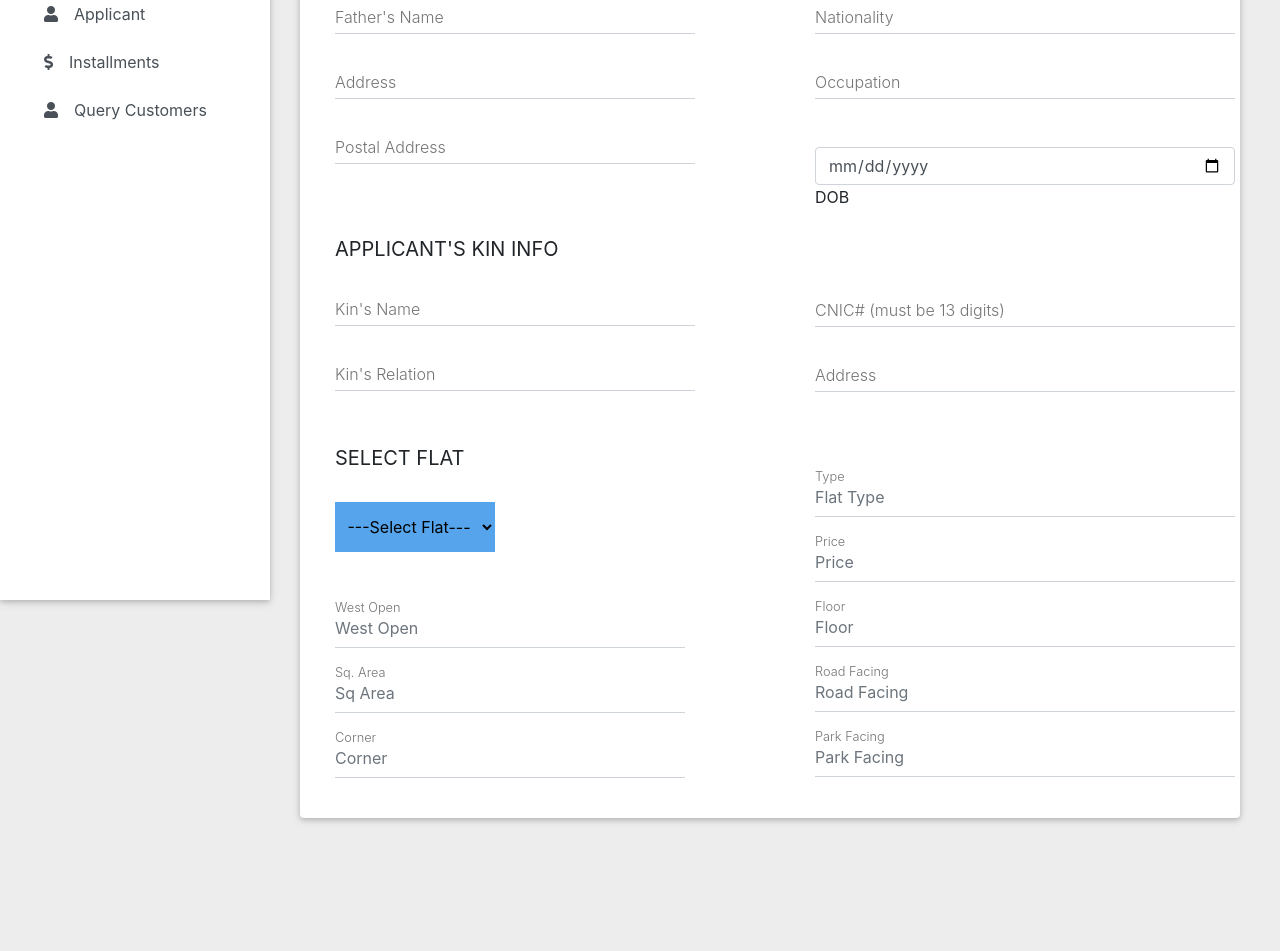
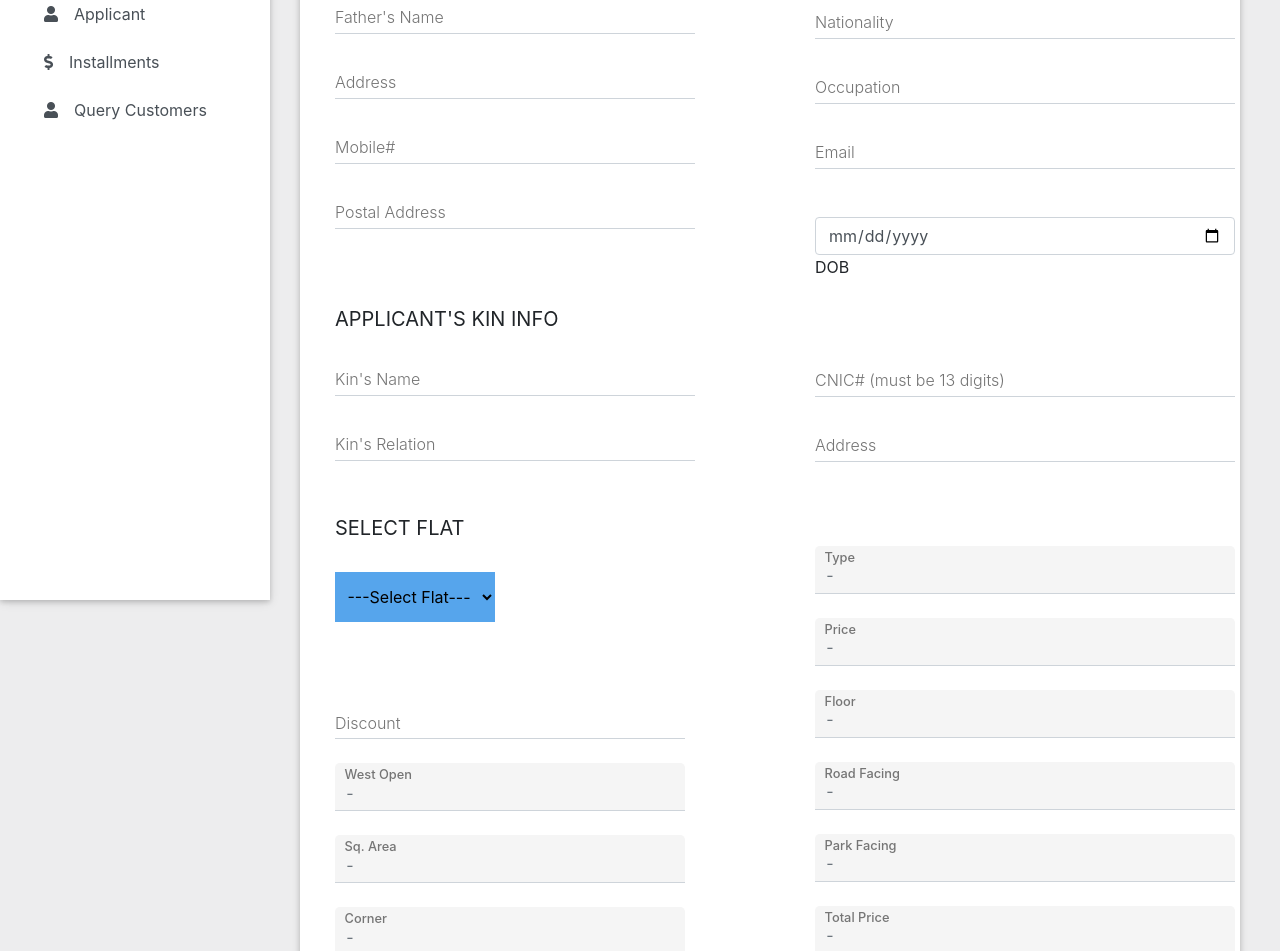
Before and after one commit to Hamzaaasif/Flats-Booking-system, a React (Create React App) app in the folder frontendreact/: page /postappli in a window 1280 px wide. Shown: the part 200-1151 px from the top of the page. Before the commit the page ends 1028 px from the top, so only its background shows below. Built offline with nearby package versions, Linux system fonts and the light colour scheme.

Commit message:
Applicant Form completed

```diff
--- a/frontendreact/src/Routers/homeRouters.js
+++ b/frontendreact/src/Routers/homeRouters.js
@@ -5,6 +5,7 @@ import flatsDetails from '../dashboard/flatsDetails'
 import Flats_form from '../forms/flatDetailsForm'
 import Applicant from '../dashboard/applicantDetails'
 import AddApplicant from '../forms/AddApplicantForm'
+import QueryCustDetails from '../dashboard/QueryCustDetails'
 
 const MainRouter = ()=>(
 
@@ -14,6 +15,7 @@ const MainRouter = ()=>(
       <Route exact path="/postfd" component={Flats_form}></Route>
       <Route exact path="/getappli" component={Applicant}></Route>
       <Route exact path="/postappli" component={AddApplicant}></Route>
+      <Route exact path="/getquerycust" component={QueryCustDetails}></Route>
     </Switch>
 
 )
--- /dev/null
+++ b/frontendreact/src/dashboard/QueryCustDetails.js
@@ -0,0 +1,121 @@
+import React , {Component} from 'react'
+import { MDBCard, MDBCardBody, MDBCardHeader, MDBBtn, MDBTable ,MDBDataTable } from 'mdbreact';
+
+class QueryCustDetails extends Component
+{
+
+  constructor()
+  {
+    super()
+
+    this.queryData={
+      columns: [
+
+        {
+          'label': 'Name',
+          'field': 'name',
+          'sort': 'asc'
+        },
+        {
+          'label': 'Mobile#',
+          'field': 'mobile',
+          'sort': 'asc'
+        },
+        {
+          'label': 'Email',
+          'field': 'email',
+          'sort': 'asc'
+        },
+
+      ],
+      rows: [
+        {
+         // 'check': <MDBInput label="" type="checkbox" id="checkbox6" />,
+          'name': 'Hamza Asif',
+          'mobile': '0323-3256861',
+          'email': 'hamza@gmail.com'
+        },
+        {
+          // 'check': <MDBInput label="" type="checkbox" id="checkbox6" />,
+          'name': 'Asif',
+          'mobile': '0323-3256861',
+          'email': 'asif@gmail.com'
+         },
+         {
+           // 'check': <MDBInput label="" type="checkbox" id="checkbox6" />,
+           'name': 'Kamal ',
+           'mobile': '0323-3256861',
+           'email': 'kamal@gmail.com'
+          },
+          {
+            // 'check': <MDBInput label="" type="checkbox" id="checkbox6" />,
+            'name': 'osama',
+            'mobile': '0323-3256861',
+            'email': 'osama@gmail.com'
+           }
+
+      ]
+
+    };
+
+    this.print=()=>
+    {
+      window.print();
+    }
+
+  }
+
+
+  render()
+  {
+    return(
+
+      <MDBCard className="styletables" >
+        <MDBCardHeader className="view view-cascade gradient-card-header blue-gradient d-flex justify-content-between align-items-center py-2 mx-4 mb-3">
+
+          <div>
+            <MDBBtn onine rounded size="sm" color="white" className="px-2">
+              <a href="#win" className="fa fa-th-large mt-0"></a>
+            </MDBBtn>
+
+            <MDBBtn outline rounded size="sm" color="white" className="px-2">
+            <i className="fa fa-columns mt-0"></i>
+             </MDBBtn>
+
+          </div>
+          <h4><b>QUERY CUSTOMERS</b></h4>
+
+          <div>
+          <MDBBtn outline rounded size="sm" color="white" className="px-2">
+            <i className="fas fa-pencil-alt mt-0"></i>
+          </MDBBtn>
+          <MDBBtn outline rounded size="sm" color="white" className="px-2" onClick={this.print}>
+            <a href="#printpreview" className="fas fa-print mt-0"> Print</a>
+
+
+          </MDBBtn>
+          <MDBBtn outline rounded size="sm" color="white" className="px-2">
+            <a href="/postappli"className="fas fa-plus mt-0"> ADD</a>
+          </MDBBtn>
+          </div>
+
+        </MDBCardHeader>
+
+        <MDBCardBody cascade>
+        <MDBTable btn fixed align="right">
+
+          <MDBDataTable
+           bordered
+          small
+          striped
+          exportToCSV
+          data={this.queryData}/>
+        </MDBTable>
+
+      </MDBCardBody>
+      </MDBCard>
+
+    )
+  }
+}
+export default QueryCustDetails;
--- a/frontendreact/src/dashboard/sideBar.js
+++ b/frontendreact/src/dashboard/sideBar.js
@@ -39,7 +39,7 @@ class Sidebar extends Component {
                     Installments
                 </MDBListGroupItem>
             </NavLink>
-            <NavLink to="/404" activeClassName="activeClass">
+            <NavLink to="/getquerycust" activeClassName="activeClass">
                 <MDBListGroupItem>
                     <MDBIcon icon="user" className="mr-3"/>
                     Query Customers
--- a/frontendreact/src/forms/AddApplicantForm.js
+++ b/frontendreact/src/forms/AddApplicantForm.js
@@ -1,19 +1,19 @@
 import React,{Component} from 'react'
 
-import { MDBContainer, MDBRow, MDBCol, MDBInput, MDBBtn ,MDBCard, MDBCardHeader } from 'mdbreact'
+import { MDBContainer, MDBRow, MDBCol, MDBInput ,MDBCard, MDBCardHeader , MDBBtn } from 'mdbreact'
 
 class AddApplicant extends Component{
 
   state = {
     startDate: new Date(),
-    flatType:"Flat Type",
-    flatPrice:"Price",
-    floor:"Floor",
-    RoadFacing:"Road Facing",
-    ParkFacing:"Park Facing",
-    SqArea:"Sq Area",
-    WestOpen:"West Open",
-    Corner :"Corner",
+    flatType:"-",
+    flatPrice:"-",
+    floor:"-",
+    RoadFacing:"-",
+    ParkFacing:"-",
+    SqArea:"-",
+    WestOpen:"-",
+    Corner :"-",
     AllFlats:['A-101','B-203','C-504','D-150','E-504'],
     SelectedFlat :""
 
@@ -38,8 +38,12 @@ class AddApplicant extends Component{
       SqArea:"2180 ",
       WestOpen:"Yes",
       Corner :"No",
+      value:"Enter phone"
 
     })
+  }
+  setValue= ()=>{
+    console.log("Vlaue set...")
   }
 
 
@@ -69,9 +73,10 @@ class AddApplicant extends Component{
             <h5><b> APPLICANT INFO </b></h5>
 
 
-            <MDBInput label="Appicant Name "  group type="text" />
+            <MDBInput label="Appicant Name "   group type="text" />
             <MDBInput label="Father's Name "  group type="text" />
             <MDBInput label="Address "  group type="text" />
+            <MDBInput label="Mobile#"  group type="tel" />
             <MDBInput label="Postal Address "  group type="text" />
 
             </div>
@@ -81,6 +86,7 @@ class AddApplicant extends Component{
             <MDBInput label="CNIC# (must be 13 digits) "  group type="text" />
             <MDBInput label="Nationality "  group type="text" />
             <MDBInput label="Occupation "  group type="text" />
+            <MDBInput label="Email"  group type="email" />
 
             <br/>
             <input placeholder="Date of Birth" type="date" id="date-picker" className="form-control datepicker" />
@@ -145,22 +151,38 @@ class AddApplicant extends Component{
 
          <div className="SetPositionRightForFlats">
 
-          <MDBInput hint={this.state.flatType}  label="Type" type="text" disabled />
-          <MDBInput hint={this.state.flatPrice}  label="Price" type="text" disabled />
-          <MDBInput hint={this.state.floor}   label="Floor" type="text" disabled />
-          <MDBInput hint={this.state.RoadFacing}  label="Road Facing" type="text" disabled />
-          <MDBInput hint={this.state.ParkFacing}  label="Park Facing" type="text" disabled />
+          <MDBInput hint={this.state.flatType} background label="Type" type="text" disabled />
+          <MDBInput hint={this.state.flatPrice}  background label="Price" type="text" disabled />
+          <MDBInput hint={this.state.floor}  background label="Floor" type="text" disabled />
+          <MDBInput hint={this.state.RoadFacing} background label="Road Facing" type="text" disabled />
+          <MDBInput hint={this.state.ParkFacing} background label="Park Facing" type="text" disabled />
+          <MDBInput hint={this.state.flatPrice} background  label="Total Price" type="number" disabled />
 
          </div>
 
          <div className="SetPositionLeftForFlats">
 
-          <MDBInput hint={this.state.WestOpen}   label="West Open" type="text" disabled />
-          <MDBInput hint={this.state.SqArea}   label="Sq. Area" type="text" disabled />
-          <MDBInput hint={this.state.Corner}   label="Corner" type="text" disabled />
+         <MDBInput label="Discount "  group type="number" />
+          <MDBInput hint={this.state.WestOpen}  background label="West Open" type="text" disabled />
+          <MDBInput hint={this.state.SqArea}  background label="Sq. Area" type="text" disabled />
+          <MDBInput hint={this.state.Corner}   background label="Corner" type="text" disabled />
+
+
 
          </div>
 
+
+          </form>
+
+
+          {/* form for Bookins */}
+
+          <form>
+
+        <div className="text-center buttonAllign SaveBtn">
+
+           <MDBBtn href="/allfd">Save</MDBBtn>
+        </div>
 
           </form>
 
--- a/frontendreact/src/index.css
+++ b/frontendreact/src/index.css
@@ -271,7 +271,7 @@ main {
 
   margin-left: 500px;
   margin-right: -480px;
-  margin-top: -260px;
+  margin-top: -320px;
   margin-bottom: 20px;
 
 }
@@ -308,8 +308,18 @@ main {
 
   margin-left: 20px;
   margin-right: 70px;
-  margin-top: -230px;
+  margin-top: -315px;
   margin-bottom: 40px;
+}
+
+
+.SaveBtn{
+
+  margin-left: 10px;
+  margin-right: -400px;
+  margin-top: 70px;
+  margin-bottom: 30px;
+
 }
 
 
```
